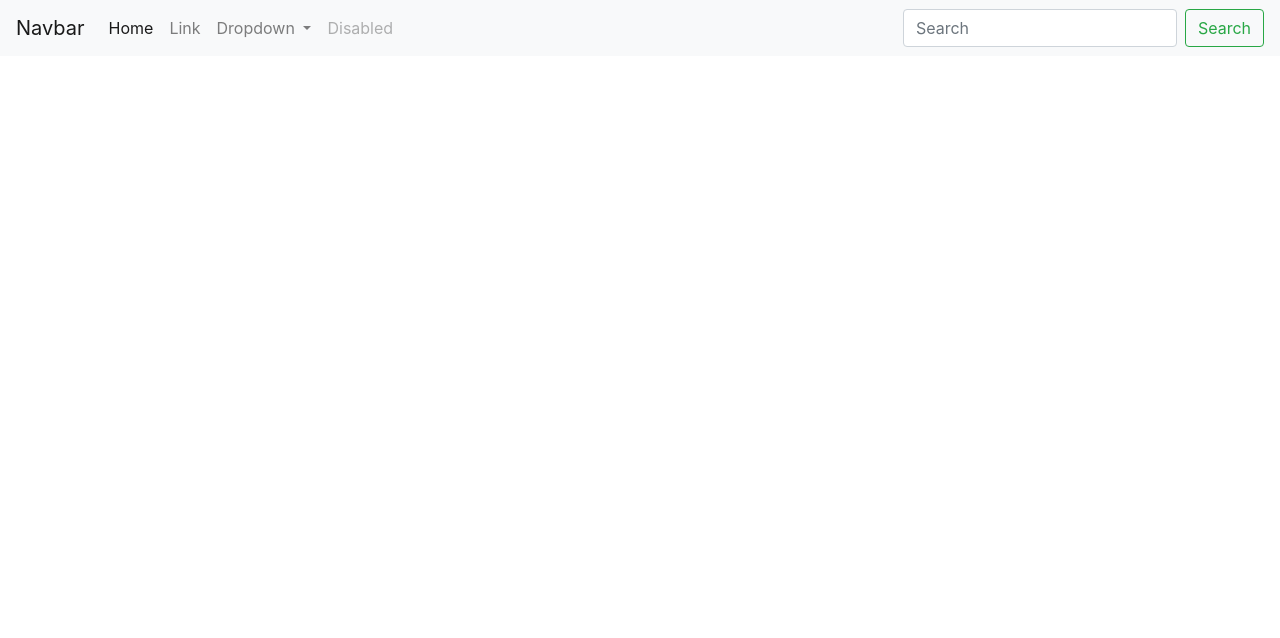
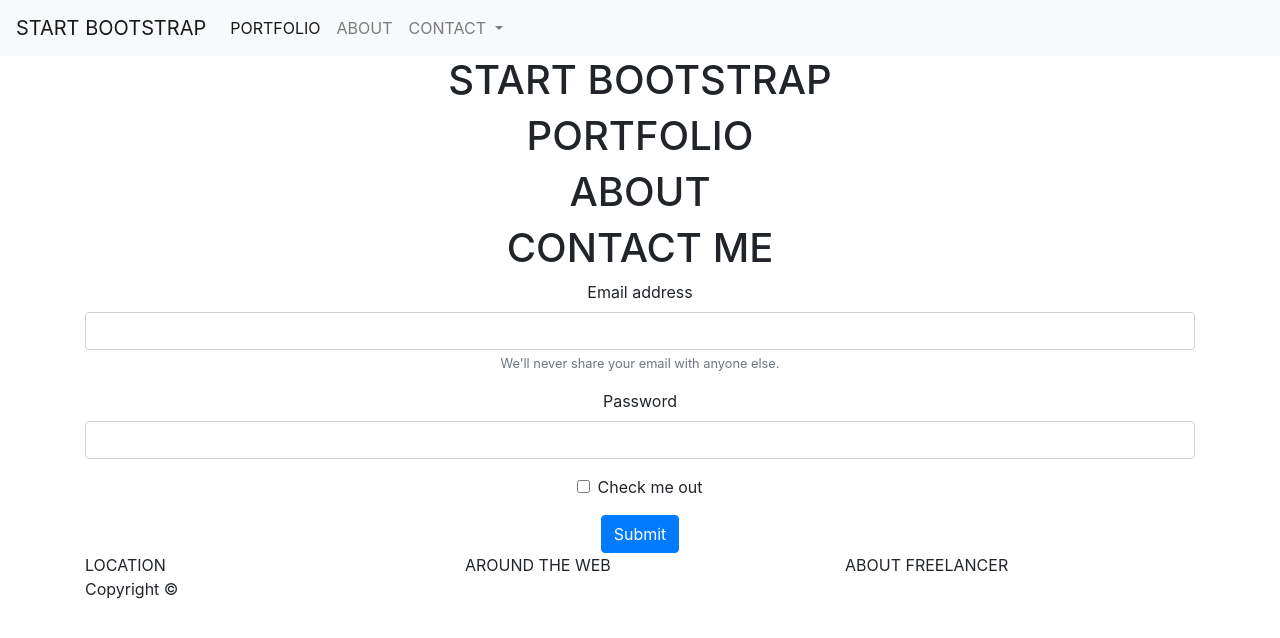
Before and after one commit to 10xMike/html-css-bootstrap-freelancer, a plain HTML site: page index.html in a window 1280 px wide. Drawn offline with nearby package versions, Linux system fonts and the light colour scheme.

Commit message:
Added sections

```diff
--- a/index.html
+++ b/index.html
@@ -1,55 +1,115 @@
 <!doctype html>
 <html lang="en">
+
 <head>
     <!-- Required meta tags -->
     <meta charset="utf-8">
     <meta name="viewport" content="width=device-width, initial-scale=1, shrink-to-fit=no">
 
     <!-- Bootstrap CSS -->
-    <link rel="stylesheet" href="https://cdn.jsdelivr.net/npm/bootstrap@4.6.0/dist/css/bootstrap.min.css" integrity="sha384-B0vP5xmATw1+K9KRQjQERJvTumQW0nPEzvF6L/Z6nronJ3oUOFUFpCjEUQouq2+l" crossorigin="anonymous">
+    <link rel="stylesheet" href="https://cdn.jsdelivr.net/npm/bootstrap@4.6.0/dist/css/bootstrap.min.css"
+        integrity="sha384-B0vP5xmATw1+K9KRQjQERJvTumQW0nPEzvF6L/Z6nronJ3oUOFUFpCjEUQouq2+l" crossorigin="anonymous">
     <!-- Style CSS -->
     <link rel="stylesheet" href="./style.css">
 
-    <title>Hello, world!</title>
+    <title>Bootstrap Freelancer!</title>
 </head>
+
 <body>
     <!-- Navbar -->
     <nav class="navbar navbar-expand-lg navbar-light bg-light">
-        <a class="navbar-brand" href="#">Navbar</a>
-        <button class="navbar-toggler" type="button" data-toggle="collapse" data-target="#navbarSupportedContent" aria-controls="navbarSupportedContent" aria-expanded="false" aria-label="Toggle navigation">
+        <a class="navbar-brand" href="#">START BOOTSTRAP</a>
+        <button class="navbar-toggler" type="button" data-toggle="collapse" data-target="#navbarSupportedContent"
+            aria-controls="navbarSupportedContent" aria-expanded="false" aria-label="Toggle navigation">
             <span class="navbar-toggler-icon"></span>
         </button>
 
         <div class="collapse navbar-collapse" id="navbarSupportedContent">
             <ul class="navbar-nav mr-auto">
                 <li class="nav-item active">
-              <a class="nav-link" href="#">Home <span class="sr-only">(current)</span></a>
+                    <a class="nav-link" href="#">PORTFOLIO <span class="sr-only">(current)</span></a>
                 </li>
                 <li class="nav-item">
-              <a class="nav-link" href="#">Link</a>
+                    <a class="nav-link" href="#">ABOUT</a>
                 </li>
                 <li class="nav-item dropdown">
-              <a class="nav-link dropdown-toggle" href="#" id="navbarDropdown" role="button" data-toggle="dropdown" aria-haspopup="true" aria-expanded="false">
-                Dropdown
+                    <a class="nav-link dropdown-toggle" href="#" id="navbarDropdown" role="button"
+                        data-toggle="dropdown" aria-haspopup="true" aria-expanded="false">
+                        CONTACT
                     </a>
-              <div class="dropdown-menu" aria-labelledby="navbarDropdown">
-                <a class="dropdown-item" href="#">Action</a>
-                <a class="dropdown-item" href="#">Another action</a>
-                <div class="dropdown-divider"></div>
-                <a class="dropdown-item" href="#">Something else here</a>
-              </div>
-            </li>
-            <li class="nav-item">
-              <a class="nav-link disabled" href="#" tabindex="-1" aria-disabled="true">Disabled</a>
                 </li>
             </ul>
-          <form class="form-inline my-2 my-lg-0">
-            <input class="form-control mr-sm-2" type="search" placeholder="Search" aria-label="Search">
-            <button class="btn btn-outline-success my-2 my-sm-0" type="submit">Search</button>
-          </form>
         </div>
     </nav>
     <!-- /Navbar -->
+    <main>
+        <!-- Main Logo -->
+        <div class="container-fluid text-center">
+            <h1>START BOOTSTRAP</h1>
+            <div class="row">
+                <div class="col-12"></div>
+            </div>
+        </div>
+        <!-- /Main Logo -->
+        <!-- Portfolio -->
+        <div class="container text-center">
+            <h1>PORTFOLIO</h1>
+            <div class="row">
+                <div class="col-4"></div>
+                <div class="col-4"></div>
+                <div class="col-4"></div>
+            </div>
+            <div class="row">
+                <div class="col-4"></div>
+                <div class="col-4"></div>
+                <div class="col-4"></div>
+            </div>
+        </div>
+        <!-- /Portfolio -->
+        <!-- About -->
+        <div class="container text-center">
+            <h1>ABOUT</h1>
+            <div class="row">
+                <div class="col-6"></div>
+                <div class="col-6"></div>
+            </div>
+        </div>
+        <!-- /About -->
+        <!-- Contact Me -->
+        <div class="container text-center">
+            <h1>CONTACT ME</h1>
+            <form>
+            <div class="form-group">
+              <label for="exampleInputEmail1">Email address</label>
+              <input type="email" class="form-control" id="exampleInputEmail1" aria-describedby="emailHelp">
+              <small id="emailHelp" class="form-text text-muted">We'll never share your email with anyone else.</small>
+            </div>
+            <div class="form-group">
+              <label for="exampleInputPassword1">Password</label>
+              <input type="password" class="form-control" id="exampleInputPassword1">
+            </div>
+            <div class="form-group form-check">
+              <input type="checkbox" class="form-check-input" id="exampleCheck1">
+              <label class="form-check-label" for="exampleCheck1">Check me out</label>
+            </div>
+            <button type="submit" class="btn btn-primary">Submit</button>
+          </form>
+        </div>
+        <!-- /Contact me -->
+    </main>
 
+    <footer>
+        <div class="container">
+            <div class="row">
+                <div class="col-4">LOCATION</div>
+                <div class="col-4">AROUND THE WEB</div>
+                <div class="col-4">ABOUT FREELANCER</div>
+            </div>
+            <div class="row">
+                <div class="col-12">Copyright &copy;</div>
+            </div>
+        </div>
+    </footer>
 </body>
+
 </html>
```
Lines whose indentation alone changed are shown as unchanged.
